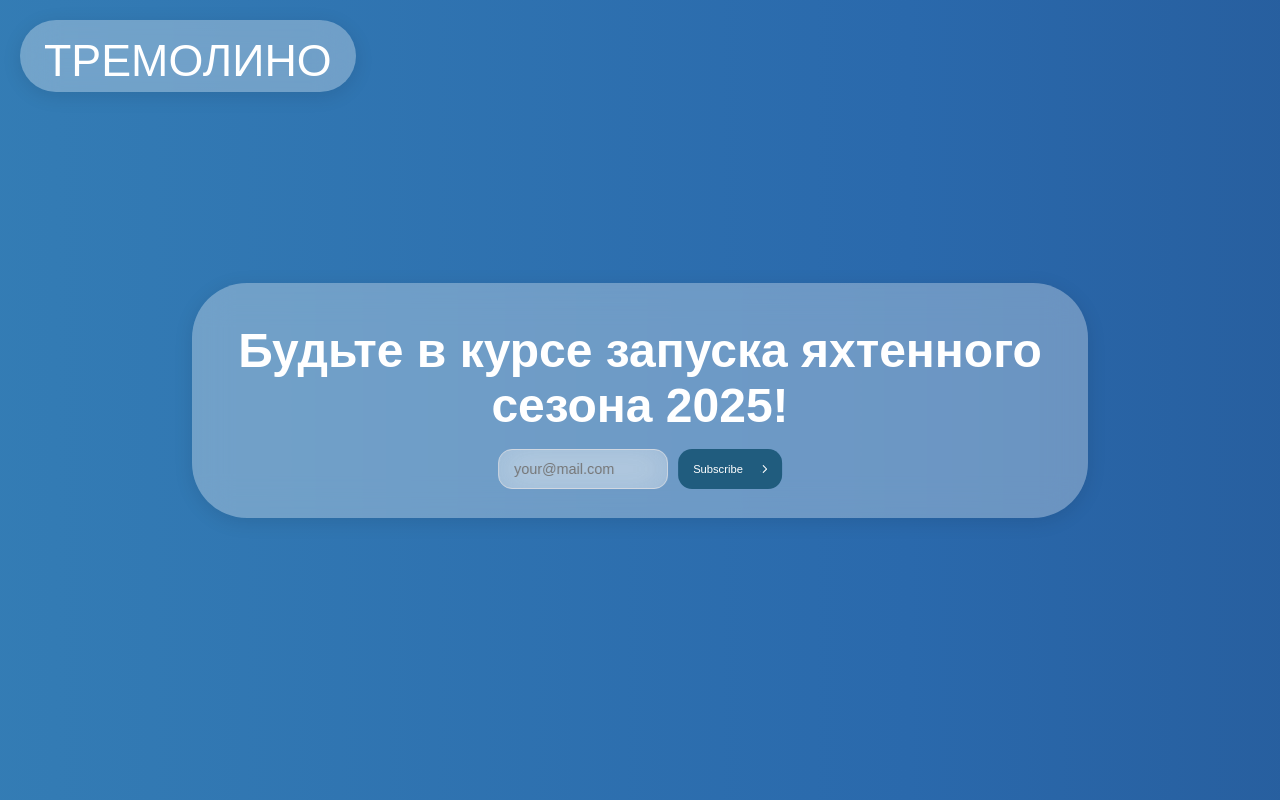
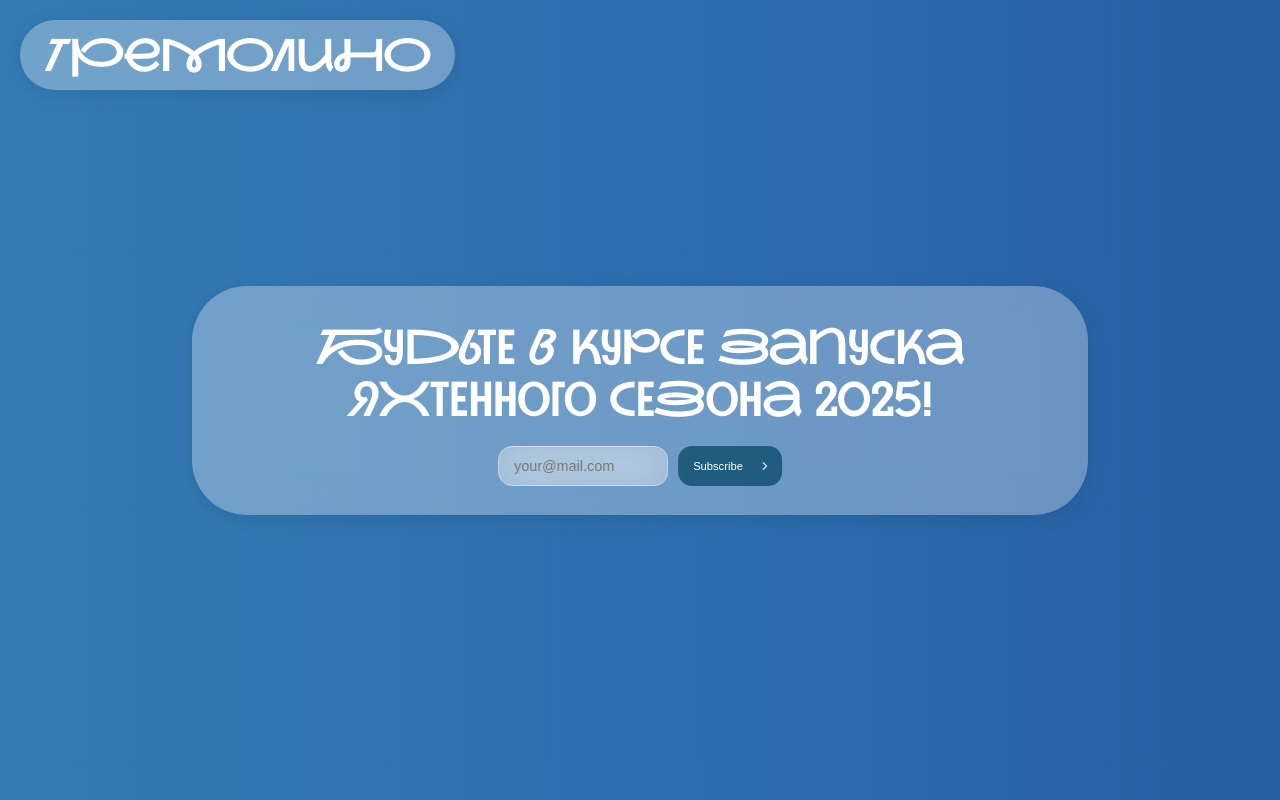
Before and after one commit to Tremolino/site-waiting, a Python web app: template templates/index.html in a window 1280 px wide. Run offline with Jinja, Linux system fonts and the light colour scheme; the template is opened without the code that fills it, so the values that code supplies are empty; some web fonts are replaced.

Commit message:
fixed bugs

```diff
--- a/templates/index.html
+++ b/templates/index.html
@@ -1,13 +1,17 @@
+
 <!DOCTYPE html>
 <html lang="en">
 <head>
     <meta charset="UTF-8">
     <meta name="viewport" content="width=device-width, initial-scale=1.0">
-    <title>Tremolino - Yacht Season</title>
+    <link type="image/x-icon" href="../static/fav.png">
+    <link rel="icon" type="image/png" href="../static/fav.png">
+
+    <title>Tremolino | 2025 Season</title>
     <style>
         @font-face {
             font-family: "Tre";
-            src: url("../NAURYZREDKEDS.ttf") format("truetype");
+ 	    src: url("../fonts/NAURYZREDKEDS.ttf") format("truetype");
         }
         * {
             box-sizing: border-box;
```
